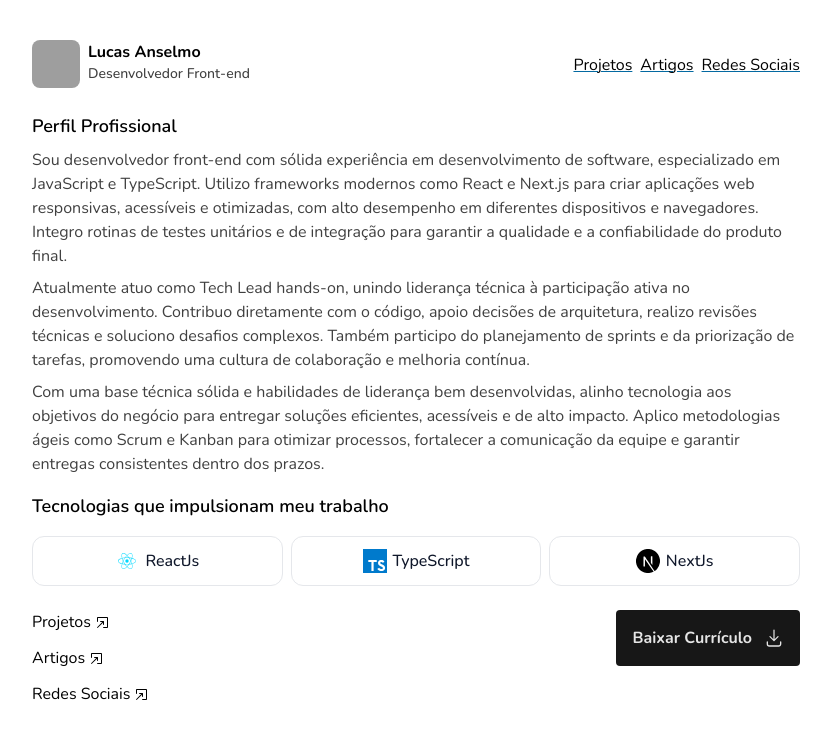
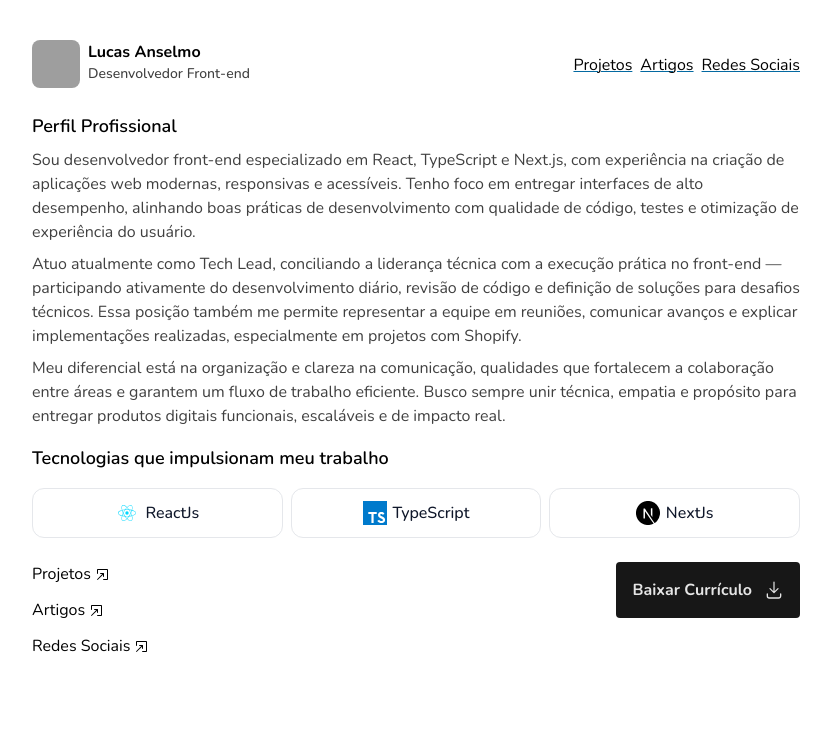
Before and after one commit to LucasAnselmoSilva12345/lucasanselmo-portfolio, a React (Vite) app: page / in a window 1280 px wide. Shown: the top 738 px of the page, without its empty margins (224-1055 px from the left). Built offline with nearby package versions, Linux system fonts and the light colour scheme; grey boxes are pictures that could not be loaded.

Commit message:
feat: change cv file and text about profile section

```diff
--- a/src/components/profile-overview.tsx
+++ b/src/components/profile-overview.tsx
@@ -5,28 +5,25 @@ export function ProfileOverview() {
         Perfil Profissional
       </h2>
       <p className="mb-2 text-base font-nunito font-normal text-neutral-700">
-        Sou desenvolvedor front-end com sólida experiência em desenvolvimento de
-        software, especializado em JavaScript e TypeScript. Utilizo frameworks
-        modernos como React e Next.js para criar aplicações web responsivas,
-        acessíveis e otimizadas, com alto desempenho em diferentes dispositivos
-        e navegadores. Integro rotinas de testes unitários e de integração para
-        garantir a qualidade e a confiabilidade do produto final.
+        Sou desenvolvedor front-end especializado em React, TypeScript e
+        Next.js, com experiência na criação de aplicações web modernas,
+        responsivas e acessíveis. Tenho foco em entregar interfaces de alto
+        desempenho, alinhando boas práticas de desenvolvimento com qualidade de
+        código, testes e otimização de experiência do usuário.
       </p>
       <p className="mb-2 text-base font-nunito font-normal text-neutral-700">
-        Atualmente atuo como Tech Lead hands-on, unindo liderança técnica à
-        participação ativa no desenvolvimento. Contribuo diretamente com o
-        código, apoio decisões de arquitetura, realizo revisões técnicas e
-        soluciono desafios complexos. Também participo do planejamento de
-        sprints e da priorização de tarefas, promovendo uma cultura de
-        colaboração e melhoria contínua.
+        Atuo atualmente como Tech Lead, conciliando a liderança técnica com a
+        execução prática no front-end — participando ativamente do
+        desenvolvimento diário, revisão de código e definição de soluções para
+        desafios técnicos. Essa posição também me permite representar a equipe
+        em reuniões, comunicar avanços e explicar implementações realizadas,
+        especialmente em projetos com Shopify.
       </p>
       <p className="text-base font-nunito font-normal text-neutral-700">
-        Com uma base técnica sólida e habilidades de liderança bem
-        desenvolvidas, alinho tecnologia aos objetivos do negócio para entregar
-        soluções eficientes, acessíveis e de alto impacto. Aplico metodologias
-        ágeis como Scrum e Kanban para otimizar processos, fortalecer a
-        comunicação da equipe e garantir entregas consistentes dentro dos
-        prazos.
+        Meu diferencial está na organização e clareza na comunicação, qualidades
+        que fortalecem a colaboração entre áreas e garantem um fluxo de trabalho
+        eficiente. Busco sempre unir técnica, empatia e propósito para entregar
+        produtos digitais funcionais, escaláveis e de impacto real.
       </p>
     </div>
   );
```
Also changed, not shown: 1 other file (tests, documents, lock files or other folders).
